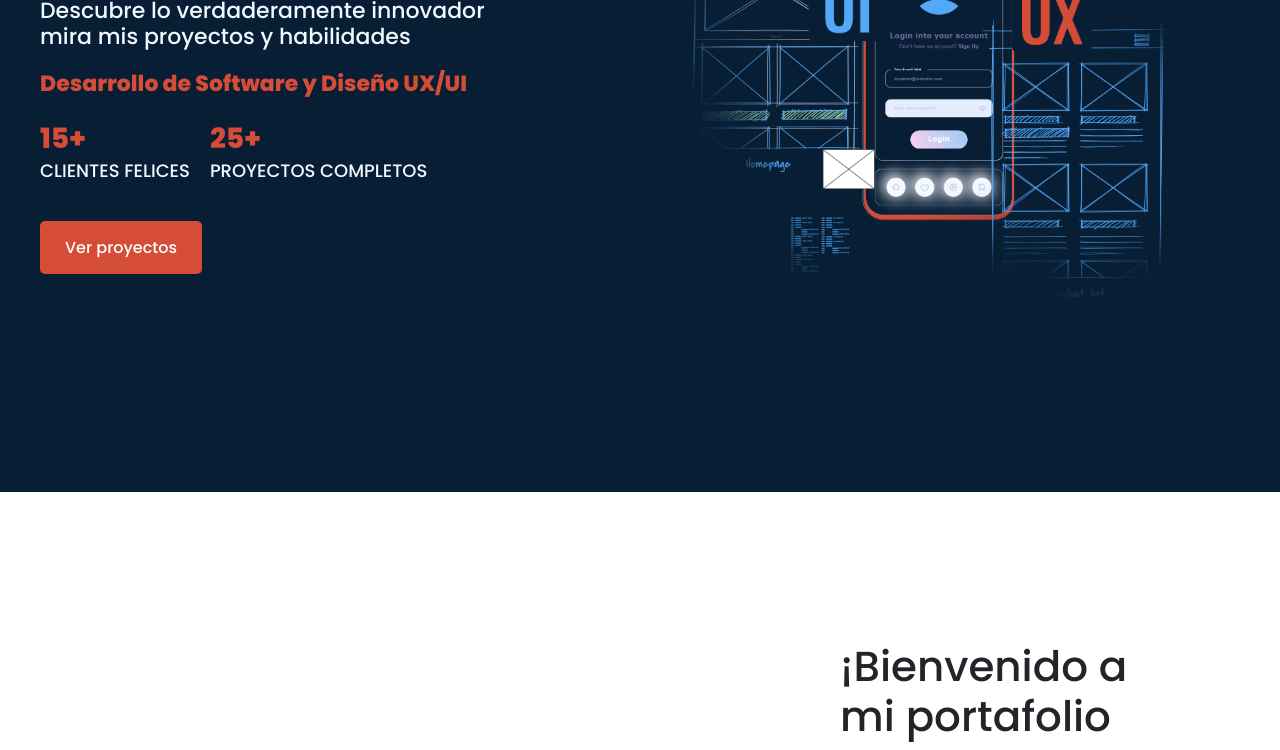
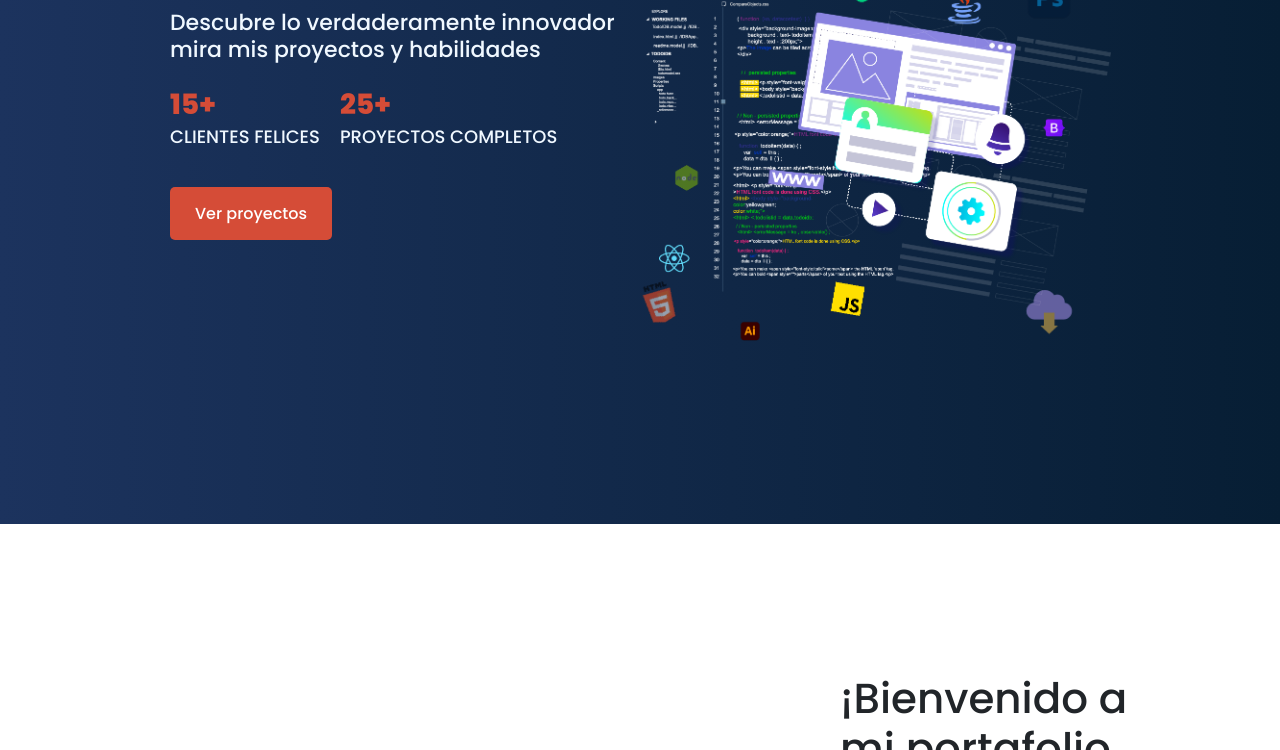
Before and after one commit to gios-cassp/PORTAFOLIO, a plain HTML site: page index.html in a window 1280 px wide. Shown: the part 340-1090 px from the top of the page. Drawn offline with nearby package versions, Linux system fonts and the light colour scheme.

Commit message:
portafolio corregido

```diff
--- a/assets/style/style.css
+++ b/assets/style/style.css
@@ -36,32 +36,32 @@ nav {
 
 /*Banner principal + contenido*/
 
-.banner{
-    width: 100%;
-    height: 768px;
-    background-image: url(/assets/img/BANNER.png);
-    background-repeat: no-repeat;
-    background-size: cover;
-    background-position: center;
+.banner {
+    position: relative;
+    background: linear-gradient(to right, #1c335e, #071E34); /* Degradado de azules oscuros */
+    height: 100vh;
+    color: #fff;
+    display: flex;
 }
 
-.tittle {
+.banner-content {
+    max-width: 600px;
+    padding: 20px;
+    margin-left: 150px;
+
+}
+
+h1 {
     color: aliceblue;
     max-width: 1200px;
     margin: auto;
     padding: 150px 0px 0px 0px;
+    font-size: 36px;
+    margin-bottom: 10px;
 }
 
-.banner> h2{
+.banner-content>h2{
     color: aliceblue;
-    max-width: 1200px;
-    margin: auto;
-    font-size: 22px;
-    padding: 20px 0px 0px 0px;
-}
-
-.banner> h3{
-    color: #D54C37;
     max-width: 1200px;
     margin: auto;
     font-size: 22px;
@@ -89,6 +89,7 @@ nav {
     padding: 0px;
 }
 
+
 .btns{
     max-width: 1200px;
     margin: auto;
@@ -115,6 +116,20 @@ nav {
     cursor: pointer;
     color: #ffffff;
     background-color:#b71f07;
+}
+
+.banner-image {
+    flex: 1;
+    display: flex;
+
+    align-items: center;
+    padding-right: 50px; /* Espacio a la derecha */
+}
+
+.banner-image img {
+    max-width: 80%;
+    height: auto;
+    border-radius: 10px;
 }
 
 
--- a/index.html
+++ b/index.html
@@ -57,12 +57,11 @@
 
         <!--Seccion banner-principal contenido principal -->
         <section id="Banner_Principal">
+
             <div class="banner">
-                <div class="tittle">
+                <div class="banner-content">
                     <h1>La <b>Fusión</b> Perfecta para<br> Experiencias <b>Digitales</b></h1>
-                </div>
                     <h2>Descubre lo verdaderamente innovador<br>mira mis proyectos y habilidades</h2>
-                <H3>Desarrollo de Software y Diseño UX/UI</H3>
                     <div class="contador">
                         <div class="contador_1">
                             <strong>
@@ -77,8 +76,13 @@
                             <p class="txt_4">PROYECTOS COMPLETOS</p>
                         </div>
                     </div>
+
                     <div class="btns">
                         <a href="#proyectoss" class="button">Ver proyectos</a>
+                    </div>
+                </div>
+                <div class="banner-image">
+                    <img src="/assets/img/IMG.png" alt="Imagen de ejemplo">
                 </div>
             </div>
         </section>
```
Also changed, not shown: assets/img/IMG.png (added), assets/img/imagen principal.png (added). Lines whose indentation alone changed are shown as unchanged.
